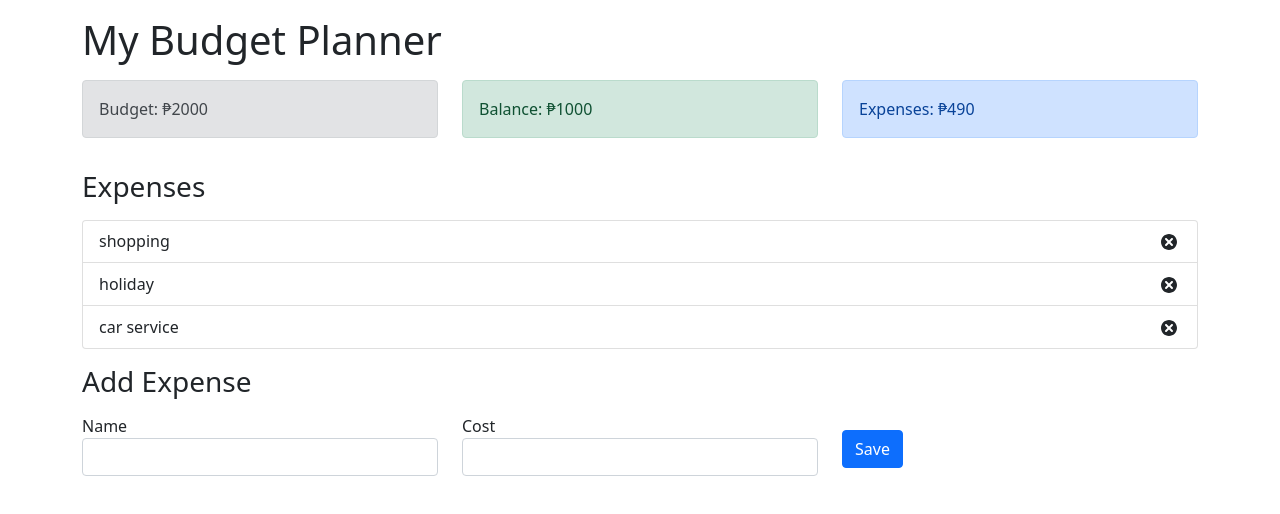
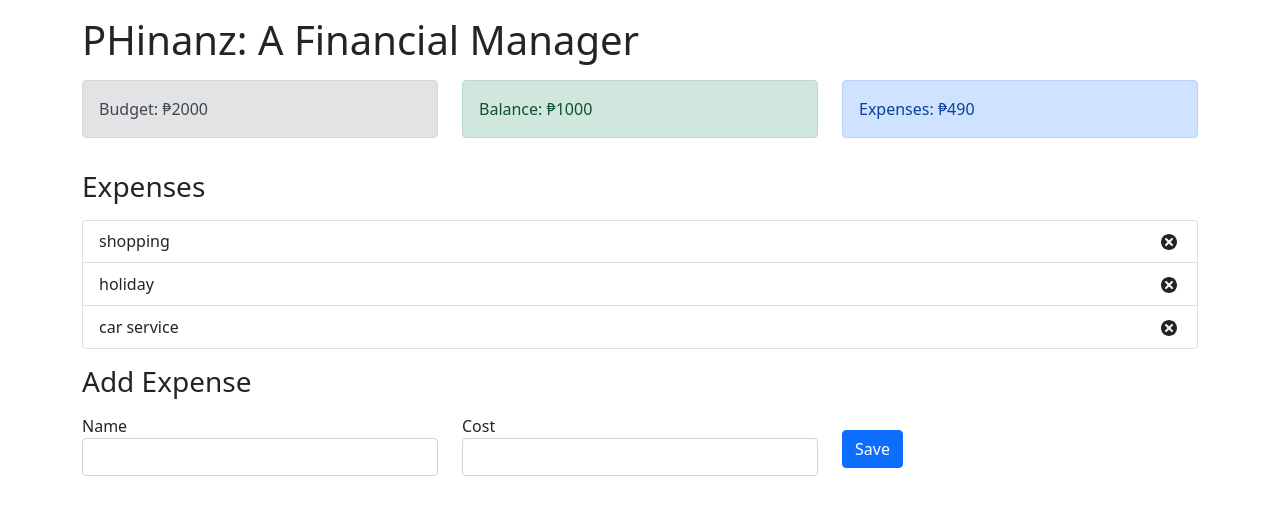
Before and after one commit to nccruel/PHinanz, a React (Create React App) app: page / in a window 1280 px wide. Shown: the top 514 px of the page. Built offline with nearby package versions, Linux system fonts and the light colour scheme.

Commit message:
Edit title

```diff
--- a/src/App.js
+++ b/src/App.js
@@ -11,7 +11,7 @@ const App = () => {
 	return (
 		<AppProvider>
 			<div className='container'>
-				<h1 className='mt-3'>My Budget Planner</h1>
+				<h1 className='mt-3'>PHinanz: A Financial Manager</h1>
 				<div className='row mt-3'>
 					<div className='col-sm'>
 						<Budget />
```
